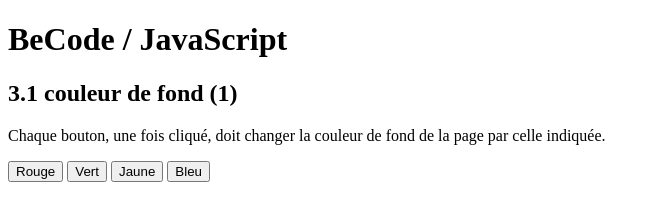
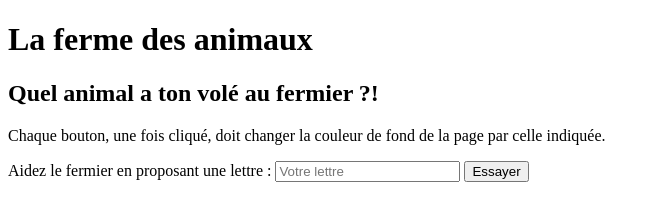
Before and after one commit to celiasallet/hangman.github.io, a plain HTML site: page index.html in a window 1280 px wide. Shown: the whole page, without its empty margins (0-656 px from the left). Drawn offline with Linux system fonts and the light colour scheme.

Commit message:
first step

```diff
--- a/index.html
+++ b/index.html
@@ -9,10 +9,10 @@
     <body>
         <div class="container">
             <header>
-                <h1>BeCode / JavaScript</h1>
+                <h1>La ferme des animaux </h1>
                 <h2>
-                    <span>3.1</span>
-                    <strong>couleur de fond (1)</strong>
+                    <span>Quel animal a ton volé au fermier ?!</span>
+
                 </h2>
             </header>
             <div class="content">
@@ -20,12 +20,11 @@
                     <p>Chaque bouton, une fois cliqué, doit changer la couleur de fond de la page par celle indiquée.</p>
                 </section>
                 <section class="material">
-                    <div class="actions">
-                        <button type="button" id="red">Rouge</button>
-                        <button type="button" id="green">Vert</button>
-                        <button type="button" id="yellow">Jaune</button>
-                        <button type="button" id="blue">Bleu</button>
-                    </div>
+                    <form id="myForm"> <!-- Ajout de l'ID "myForm" pour cibler le formulaire -->
+                        <label for="Lettre">Aidez le fermier en proposant une lettre :</label>
+                        <input id="Lettre" name="Lettre" placeholder="Votre lettre" required>
+                        <input type="submit" value="Essayer">
+                    </form>
                 </section>
             </div>
         </div>
--- a/script.js
+++ b/script.js
@@ -8,4 +8,21 @@ function getRandomWord(words) {
 
 console.log(getRandomWord(words));
 
-alert("Ce nom d'animal contient " + (getRandomWord(words).length) + " lettres. Aide le fermier à le retrouver !");
+console.log("Ce nom d'animal contient " + (getRandomWord(words).length) + " lettres. Aide le Fermier à le retrouver !");
+
+getRandomWord(words);
+getRandomWord(words).length
+
+
+const form = document.getElementById("myForm");
+
+    form.addEventListener("submit", function(recupererLettre) {
+        recupererLettre.preventDefault();
+        let lettre = document.getElementById("Lettre").value;
+        console.log("Lettre proposée :", lettre);
+        if lettre {
+            i
+        }
+
+       //  document.getElementById("Lettre").value = "";
+    });
```
